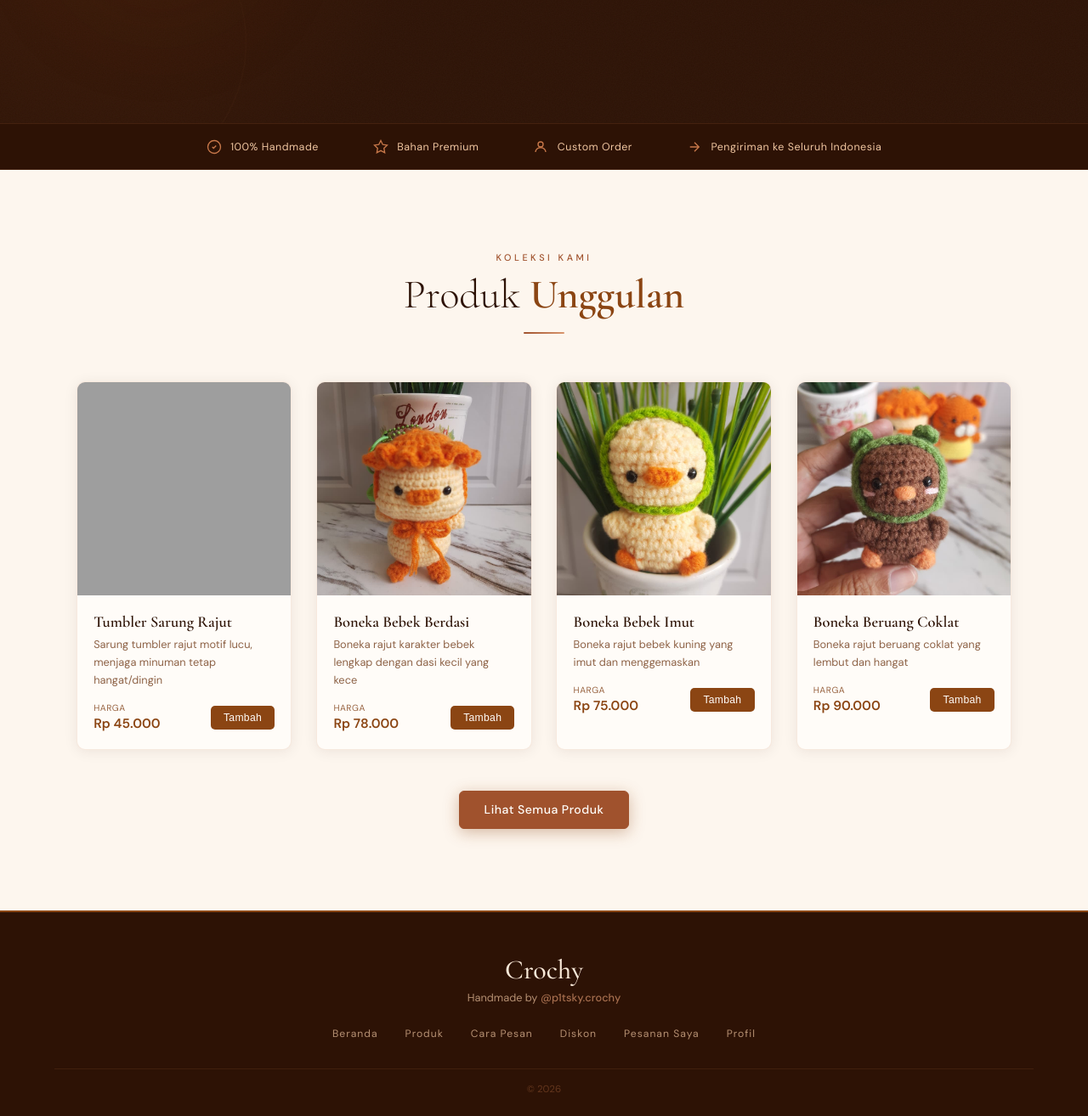
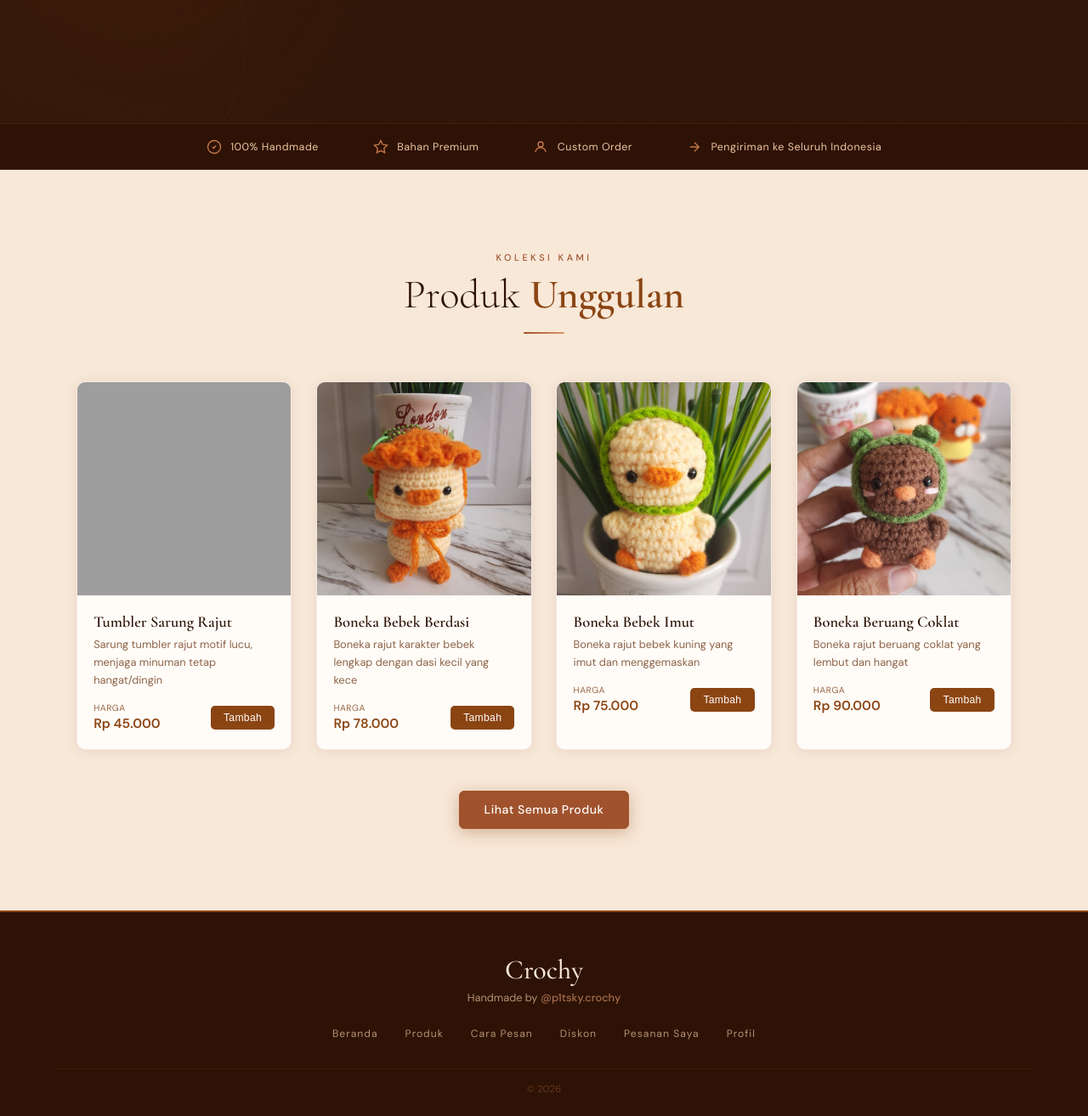
Before and after one commit to asykardiarra/Crochy-Crochet-E-Commerce-Website, a PHP site: page / in a window 1280 px wide. Shown: the part 655-1969 px from the top of the page at 85% size. Run offline with PHP 8.4, Linux system fonts and the light colour scheme; data comes from the database, SQL or seed files in the repository; data that the repository does not hold is empty; grey boxes are pictures that could not be loaded.

Commit message:
Change background color to var(--warm-100)

```diff
--- a/crochy/css/style.css
+++ b/crochy/css/style.css
@@ -12,8 +12,8 @@
       --white: #FFFCF8;
     }
     *,*::before,*::after{box-sizing:border-box;margin:0;padding:0}
-    html{scroll-behavior:smooth;background:var(--cream)}
-    body{min-height:100vh;display:flex;flex-direction:column;font-family:'DM Sans',sans-serif;background:var(--cream);color:var(--ink);overflow-x:hidden}
+    html{scroll-behavior:smooth;background:var(--warm-100)}
+    body{min-height:100vh;display:flex;flex-direction:column;font-family:'DM Sans',sans-serif;background:var(--warm-100);color:var(--ink);overflow-x:hidden}
 
     body>nav{position:fixed;top:0;left:0;right:0;z-index:1000;height:66px;display:flex;align-items:center;justify-content:space-between;padding:0 3rem;background:rgba(29,8,0,.88);backdrop-filter:blur(12px);border-bottom:1px solid rgba(200,120,74,.2)}
     .nav-logo{font-family:'Cormorant Garamond',serif;font-size:1.75rem;color:var(--warm-100);letter-spacing:1px;text-decoration:none}
@@ -117,7 +117,7 @@
     .section-title em{font-style:normal;font-weight:600;color:var(--warm-700)}
     .section-rule{width:48px;height:2px;background:linear-gradient(90deg,var(--warm-600),var(--warm-300));margin:1rem auto 0;border-radius:2px}
 
-    #produk{padding:6rem 4rem;background:var(--cream)}
+    #produk{padding:6rem 4rem;background:var(--warm-100)}
     .products-grid{display:grid;grid-template-columns:repeat(auto-fill,minmax(235px,1fr));gap:1.8rem;max-width:1100px;margin:0 auto}
     .product-card{background:var(--white);border-radius:10px;overflow:hidden;box-shadow:0 2px 16px rgba(45,18,5,.08);transition:transform .35s,box-shadow .35s;border:1px solid rgba(200,120,74,.15);opacity:0;transform:translateY(22px);transition:opacity .65s ease, transform .65s ease, box-shadow .35s, border-color .3s}
     .product-card.visible{opacity:1;transform:translateY(0)}
@@ -151,7 +151,7 @@
     .order-cta{text-align:center;margin-top:4rem}
     .order-cta p{color:var(--warm-800);margin-bottom:1rem;font-size:.88rem;opacity:.8;max-width:380px;margin-left:auto;margin-right:auto;text-wrap:balance}
 
-    #keranjang{padding:6rem 4rem;background:var(--white);border-top:1px solid var(--warm-200)}
+    #keranjang{padding:6rem 4rem;background:var(--warm-100);border-top:1px solid var(--warm-200)}
     .form-pengiriman{max-width:800px;margin:0 auto;margin-bottom:2rem}
     .form-pengiriman .form-group{margin-bottom:1.2rem}
     .form-required{color:#e74c3c;margin-left:2px}
@@ -171,9 +171,9 @@
     .btn-hapus { background: #e74c3c; color: white; border: none; padding: 5px 12px; border-radius: 4px; cursor: pointer; font-size: .75rem; transition: background .2s; }
     .btn-hapus:hover { background: #c0392b; }
 
-    #pesanan-saya,#checkout-alamat,#checkout-bayar{padding:6rem 4rem;background:var(--cream)}
+    #pesanan-saya,#checkout-alamat,#checkout-bayar{padding:6rem 4rem;background:var(--warm-100)}
 
-    #profil{padding:6rem 4rem;background:linear-gradient(135deg, var(--cream) 0%, var(--warm-100) 100%);border-top:1px solid rgba(200,120,74,.15)}
+    #profil{padding:6rem 4rem;background:var(--warm-100);border-top:1px solid rgba(200,120,74,.15)}
     .profil-wrap{max-width:1100px;margin:0 auto;display:grid;grid-template-columns:1fr 1.5fr;gap:3rem;align-items:start;background:var(--white);border-radius:20px;padding:3rem;box-shadow:0 8px 40px rgba(45,18,5,.1);border:1px solid rgba(200,120,74,.15)}
     .profil-foto{text-align:center}
     .profil-foto img{width:100%;max-width:300px;border-radius:50%;border:4px solid var(--warm-200);box-shadow:0 8px 30px rgba(139,69,19,.2);object-fit:cover;aspect-ratio:1/1}
@@ -324,7 +324,7 @@
   animation-duration:7s;
 }
 
-#diskon{padding:6rem 4rem;background:var(--cream);border-top:1px solid rgba(200,120,74,.15)}
+#diskon{padding:6rem 4rem;background:var(--warm-100);border-top:1px solid rgba(200,120,74,.15)}
 .diskon-wrap{
   max-width:1000px;margin:0 auto;
   display:grid;
```
